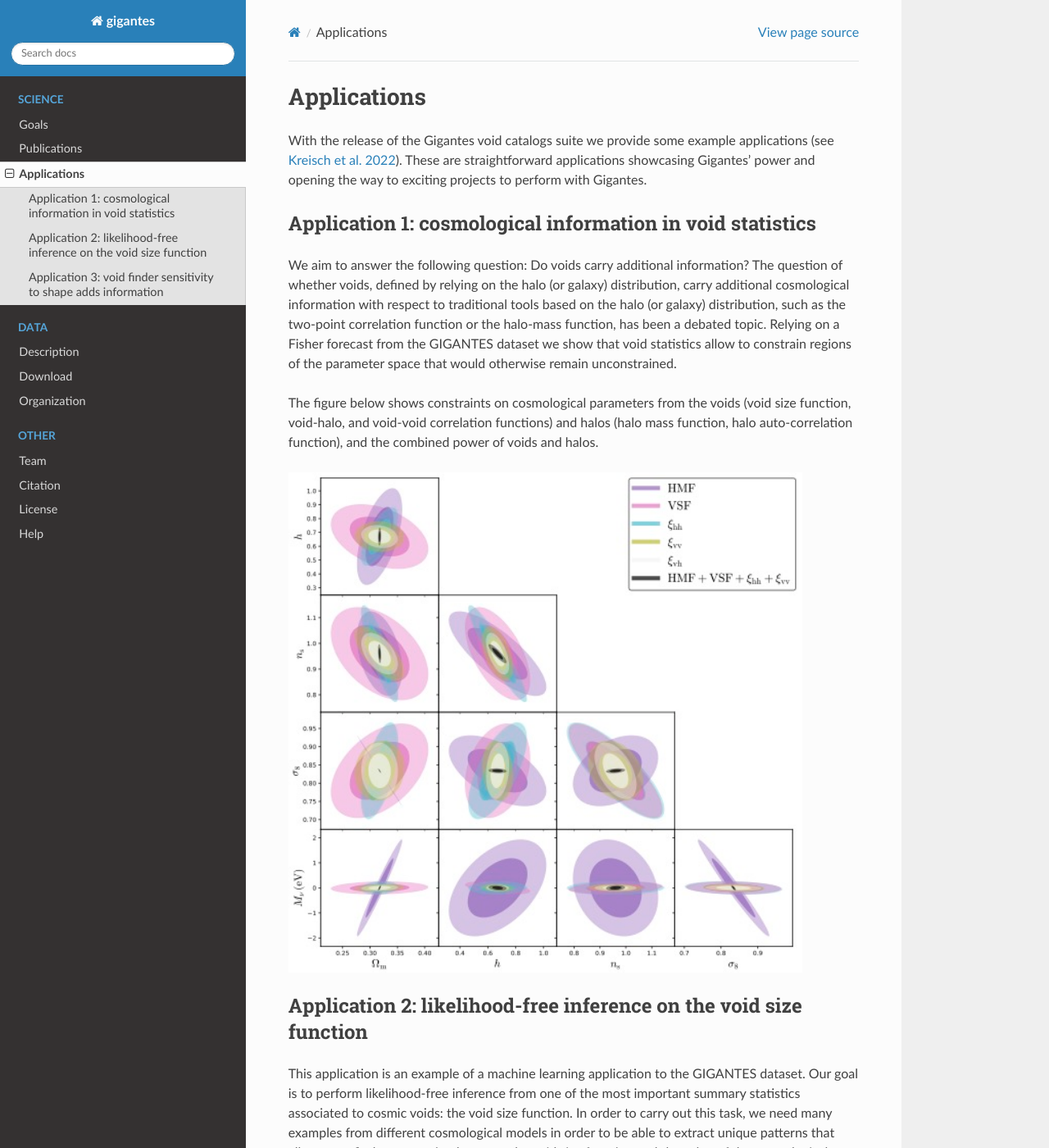
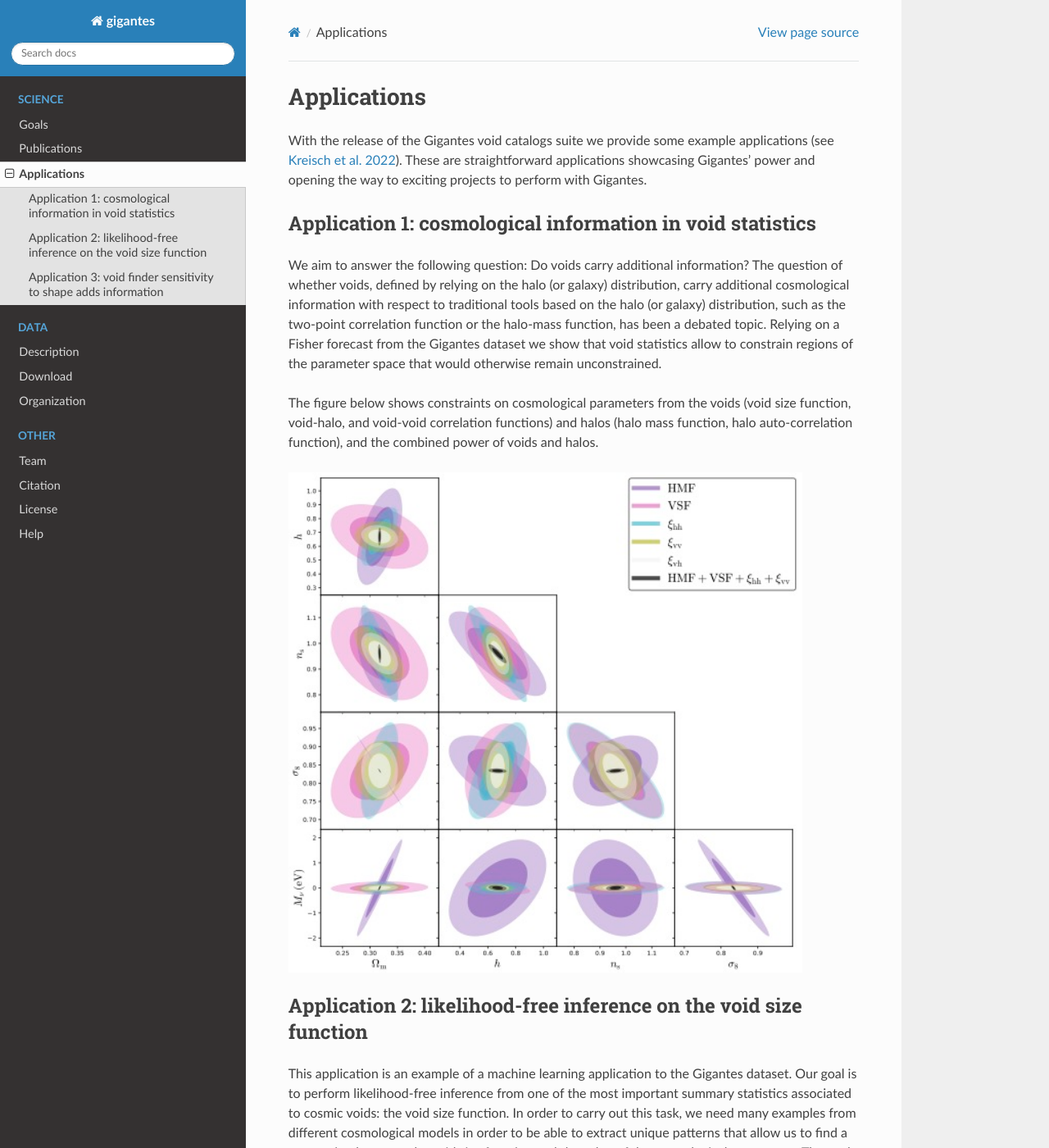
Before and after one commit to ckreisch/GIGANTES, a Sphinx documentation site: the page built from source/Applications.rst, in a window 1280 px wide and 1400 px high. Shown: the whole window at 82% size. Built offline with Sphinx 7.4.7 and the Read the Docs theme 2.0.0, drawn with Linux system fonts in a browser that asks for light colours; some of the changed text lies outside the part shown.

Commit message:
update documentation

```diff
--- a/source/Applications.rst
+++ b/source/Applications.rst
@@ -7,7 +7,7 @@ Application 1: cosmological information in void statistics
 ~~~~~~~~~~~~~
 We aim to answer the following question: Do voids carry additional information?
 The question of whether voids, defined by relying on the halo (or galaxy) distribution, carry additional cosmological information with respect to traditional tools based on the halo (or galaxy) distribution, such as the two-point correlation function or the halo-mass function, has been a debated topic.
-Relying on a Fisher forecast from the GIGANTES dataset we show that void statistics allow to constrain regions of the parameter space that would otherwise remain unconstrained.
+Relying on a Fisher forecast from the Gigantes dataset we show that void statistics allow to constrain regions of the parameter space that would otherwise remain unconstrained.
 
 The figure below shows constraints on cosmological parameters from the voids (void size function, void-halo, and void-void correlation functions) and halos (halo mass function, halo auto-correlation function), and the combined power of voids and halos.
 
@@ -16,7 +16,7 @@ The figure below shows constraints on cosmological parameters from the voids (vo
 
 Application 2: likelihood-free inference on the void size function
 ~~~~~~~~~~~~~
-This application is an example of a machine learning application to the GIGANTES dataset. Our goal is to perform likelihood-free inference from one of the most important summary statistics associated to cosmic voids: the void size function. In order to carry out this task, we need many examples from different cosmological models in order to be able to extract unique patterns that allow us to find a connection between the void size function and the value of the cosmological parameters.
+This application is an example of a machine learning application to the Gigantes dataset. Our goal is to perform likelihood-free inference from one of the most important summary statistics associated to cosmic voids: the void size function. In order to carry out this task, we need many examples from different cosmological models in order to be able to extract unique patterns that allow us to find a connection between the void size function and the value of the cosmological parameters.
 The goal of this application is to predict the mean and standard deviation of the posterior from the void size function.
 
 .. image:: LFI_VSF_Omega_m.jpg
@@ -35,4 +35,4 @@ These results showcase for the first time that even for non-shape based applicat
    :width: 90 %
 
 
-The large number of void catalogs in GIGANTES allows many other scientific applications.
+The large number of void catalogs in Gigantes allows many other scientific applications.
```
